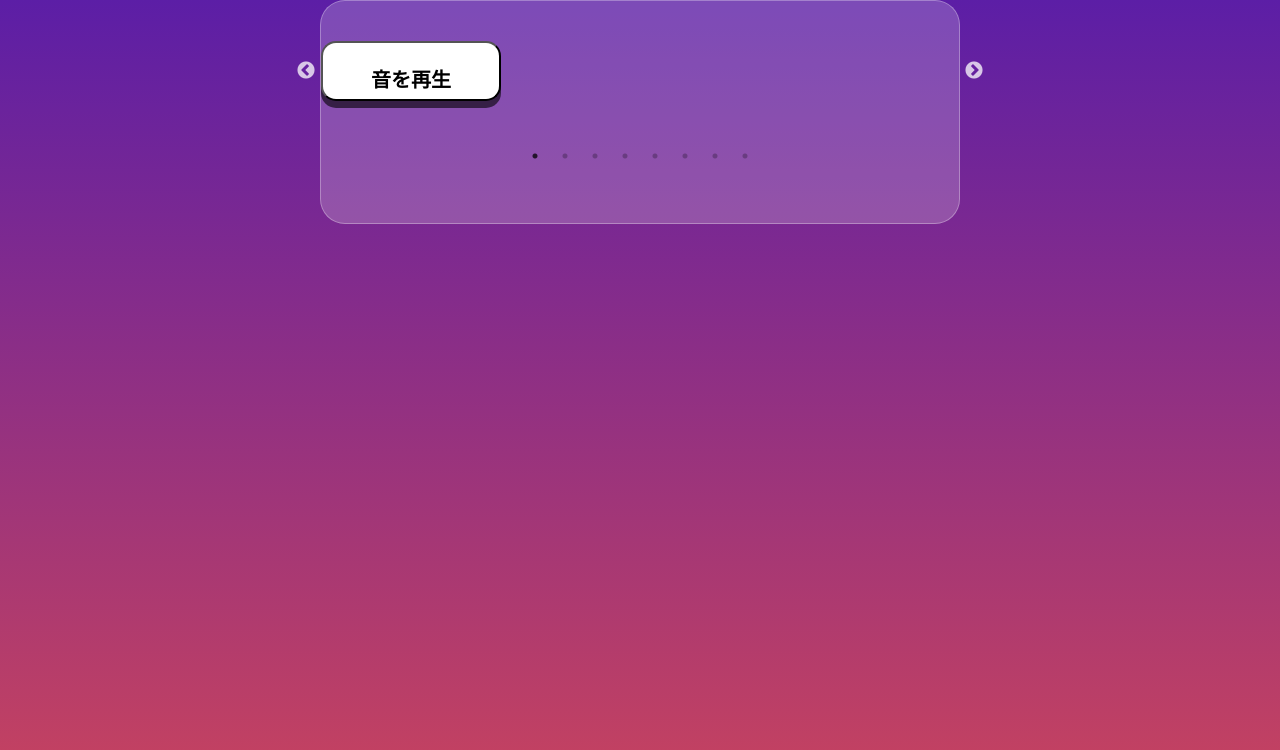
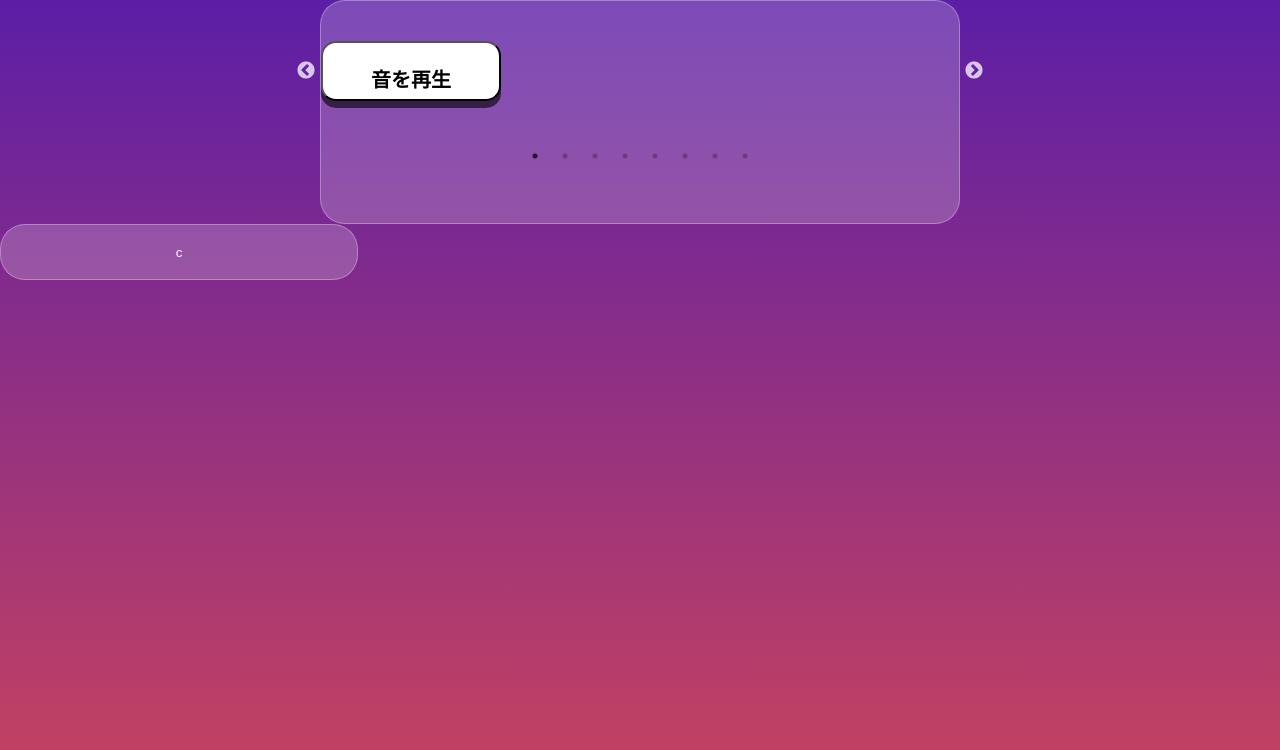
Before and after one commit to kurakke/OnkanNext, a Next.js app: page /game in a window 1280 px wide. Shown: the top 750 px of the page. Built offline with nearby package versions, Linux system fonts and the light colour scheme.

Commit message:
ボタンコンポーネント作成

```diff
--- a/components/button.tsx
+++ b/components/button.tsx
@@ -1,4 +1,18 @@
 import React from "react";
+import { css } from "@emotion/react";
+const button = css`
+  width: 28vw;
+  height: 7vh;
+  background-color: rgba(255, 255, 255, 0.2);
+  margin: 0 auto;
+  top: 80px;
+  border: 1px solid rgba(255, 255, 255, 0.3);
+  filter: drop-shadow(3px 3px 3px 0 rgba(0, 0, 0, 0.8));
+  border-radius: 25px;
+`;
+const text = css`
+  color: #ffffff;
+`;
 
 type Props = {
   text: string;
@@ -7,7 +21,9 @@ type Props = {
 const Button = (props: Props) => {
   return (
     <div>
-      <button>{props.text}</button>
+      <button css={button}>
+        <p css={text}>{props.text}</p>
+      </button>
     </div>
   );
 };
--- a/pages/game.tsx
+++ b/pages/game.tsx
@@ -3,6 +3,7 @@ import { css } from "@emotion/react";
 import Slider from "react-slick";
 import "slick-carousel/slick/slick.css";
 import "slick-carousel/slick/slick-theme.css";
+import Button from "../components/button";
 
 const all = css`
   margin: 0px;
@@ -108,6 +109,7 @@ const Game = () => {
           })}
         </Slider>
       </div>
+      <Button text="c"></Button>
     </div>
   );
 };
```
